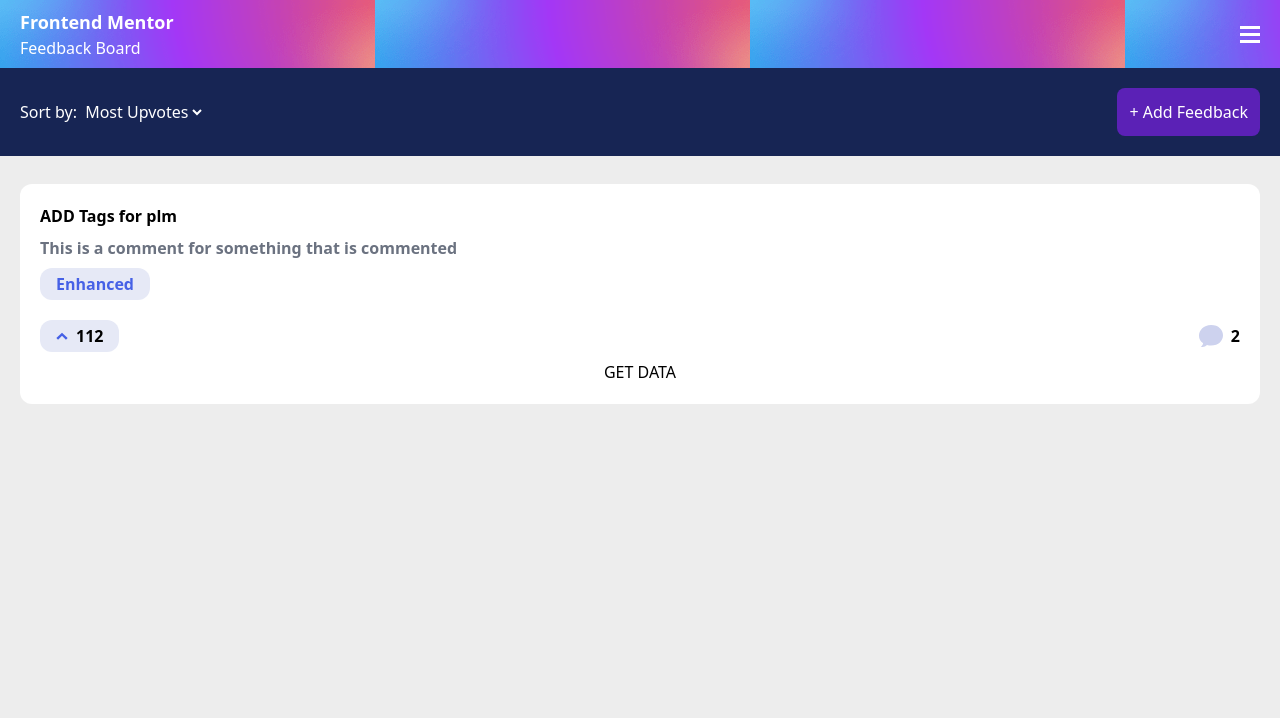
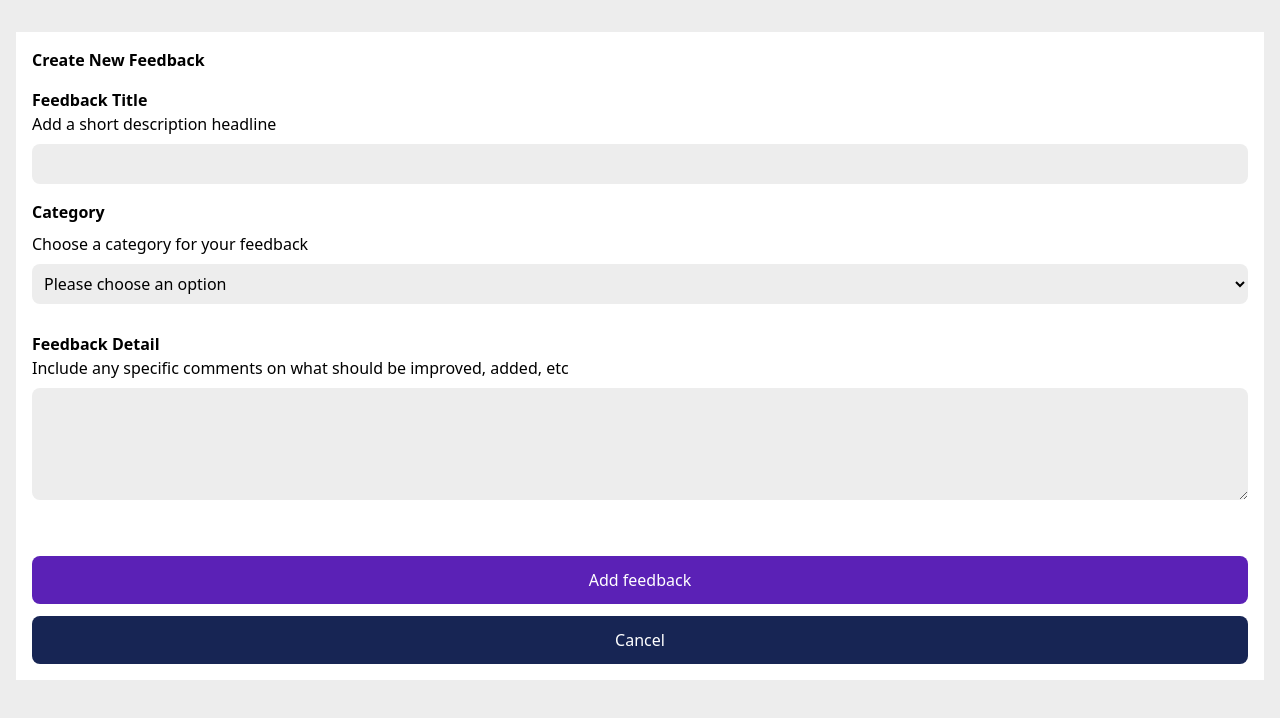
Before and after one commit to iulicaldarescu/Product-feedback, a React (Vite) app: page /new-feedback in a window 1280 px wide. Shown: the top 718 px of the page. Built offline with nearby package versions, Linux system fonts and the light colour scheme.

Commit message:
iulian progress added

```diff
--- a/package.json
+++ b/package.json
@@ -13,6 +13,7 @@
     "@supabase/supabase-js": "^2.39.2",
     "react": "^18.2.0",
     "react-dom": "^18.2.0",
+    "react-router-dom": "^6.21.1",
     "supabase": "^1.127.4"
   },
   "devDependencies": {
--- a/src/App.tsx
+++ b/src/App.tsx
@@ -1,5 +1,6 @@
-import { useState } from "react";
 import Header from "./Components/Header";
+import NewFeedback from "./pages/NewFeedback";
+import { Routes, Route } from "react-router-dom";
 
 import "./App.css";
 import Feedbacks from "./Components/Feedbacks";
@@ -7,8 +8,24 @@ import Feedbacks from "./Components/Feedbacks";
 function App() {
   return (
     <>
-      <Header />
-      <Feedbacks />
+      <Routes>
+        <Route
+          path="/"
+          element={
+            <>
+              <Header /> <Feedbacks />
+            </>
+          }
+        ></Route>
+        <Route
+          path="/new-feedback"
+          element={
+            <>
+              <NewFeedback />
+            </>
+          }
+        ></Route>
+      </Routes>
     </>
   );
 }
--- /dev/null
+++ b/src/Components/AddFeedback.tsx
@@ -0,0 +1,14 @@
+type AddFeedbackProps = {
+  onClickProp: () => void;
+  children?: React.ReactNode;
+};
+
+function AddFeedback({ onClickProp, children }: AddFeedbackProps) {
+  return (
+    <button className="bg-violet-800 p-3 rounded-lg" onClick={onClickProp}>
+      {children || "+ Add feedback"}
+    </button>
+  );
+}
+
+export default AddFeedback;
--- a/src/Components/Feedbacks.tsx
+++ b/src/Components/Feedbacks.tsx
@@ -1,6 +1,14 @@
 import arrowDown from "../assets/shared/icon-arrow-down.svg";
 import Feedback from "./Feedback";
+import AddFeedback from "./AddFeedback";
+import { useNavigate } from "react-router-dom";
 function Feedbacks() {
+  const navigate = useNavigate();
+
+  const handleClick = () => {
+    navigate("/new-feedback");
+  };
+
   return (
     <>
       <div className="flex  justify-between items-center bg-blue-950 text-white p-5">
@@ -14,7 +22,14 @@ function Feedbacks() {
           </select>
         </div>
 
-        <button className="bg-violet-800 p-3 rounded-lg">+ Add Feedback</button>
+        {/* <button
+          className="bg-violet-800 p-3 rounded-lg"
+          onClick={() => navigate("/new-feedback")}
+        >
+          + Add Feedback
+        </button> */}
+
+        <AddFeedback onClickProp={handleClick}>+ Add feedback</AddFeedback>
       </div>
       {/* Single Feedback adding */}
       <Feedback />
--- a/src/Components/Header.tsx
+++ b/src/Components/Header.tsx
@@ -19,6 +19,7 @@ function Header() {
         return true;
       case "CLOSE_MODAL":
         return false;
+
       default:
         return state;
     }
@@ -32,6 +33,7 @@ function Header() {
   };
 
   const closeModal = () => {
+    // Trigger the slide-out animation by adding a class
     dispatch({ type: "CLOSE_MODAL" });
   };
 
@@ -55,12 +57,15 @@ function Header() {
 
       {isModalMenuOpen && (
         <div
-          className=" absolute bg-violet-300 top-0 right-0 left-40 h-screen"
-          onClick={closeModal}
+          className={`absolute bg-violet-300 top-0 right-0 left-40 h-screen ${
+            isModalMenuOpen
+              ? styles["animate-slide-in"]
+              : styles["animate-slide-out"]
+          }`}
         >
           {/* //close button */}
-          <button>
-            <img src={closeMenu} className="pl-5 py-3"></img>
+          <button onClick={closeModal}>
+            <img src={closeMenu} className={`pl-5 py-3 `}></img>
           </button>
 
           {/* container that holds the 2 blocks of menu like in the photo */}
--- a/src/main.tsx
+++ b/src/main.tsx
@@ -1,10 +1,13 @@
-import React from 'react'
-import ReactDOM from 'react-dom/client'
-import App from './App.tsx'
-import './index.css'
+import React from "react";
+import ReactDOM from "react-dom/client";
+import App from "./App.tsx";
+import "./index.css";
+import { BrowserRouter } from "react-router-dom";
 
-ReactDOM.createRoot(document.getElementById('root')!).render(
-  <React.StrictMode>
-    <App />
-  </React.StrictMode>,
-)
+ReactDOM.createRoot(document.getElementById("root")!).render(
+  <BrowserRouter>
+    <React.StrictMode>
+      <App />
+    </React.StrictMode>
+  </BrowserRouter>
+);
--- /dev/null
+++ b/src/pages/NewFeedback.tsx
@@ -0,0 +1,79 @@
+import styles from "../styles/NewFeedback.module.css";
+import AddFeedback from "../Components/AddFeedback";
+import { useNavigate } from "react-router-dom";
+
+function NewFeedback() {
+  const navigate = useNavigate();
+
+  // add feedback button logic
+  const handleClick = () => {
+    console.log("FEEDBACK POSTED");
+  };
+
+  return (
+    <div className="flex flex-col mx-4 p-4 mb-20 bg-white gap-4 mt-8">
+      <div>
+        <p className="font-bold">Create New Feedback</p>
+      </div>
+
+      {/* feedback title */}
+      <div className="flex flex-col">
+        <p className="font-semibold">Feedback Title</p>
+        <label htmlFor="feedback-title" className="pb-2">
+          Add a short description headline
+        </label>
+        <input
+          id="feedback-title"
+          name="feedback-title"
+          type="text"
+          className="bg-[#ededed] rounded-lg p-2 w-full outline-none"
+        ></input>
+      </div>
+
+      {/* feedback category */}
+      <div className="flex flex-col gap-2">
+        <p className=" font-semibold">Category</p>
+        <label htmlFor="feedback-category">
+          Choose a category for your feedback
+        </label>
+        <select
+          id="feedback-category"
+          name="feedback-category"
+          className={`bg-[#ededed] rounded-lg p-2 w-full outline-none`}
+        >
+          <option value="default">Please choose an option</option>
+          <option value="Feature">Feature</option>
+          <option value={`Enhancement`}>Enhancement</option>
+          <option value="UI">UI</option>
+          <option value="UX">UX</option>
+          <option value="Bug">Bug</option>
+        </select>
+      </div>
+
+      {/* feedback Detail */}
+      <div className="flex flex-col pb-10 mt-3">
+        <p className="font-semibold">Feedback Detail</p>
+        <label htmlFor="feedback-details">
+          Include any specific comments on what should be improved, added, etc
+        </label>
+        <textarea
+          id="feedback-details"
+          name="feedback-details"
+          className="bg-[#ededed] h-28 rounded-lg mt-2 outline-none p-4"
+        ></textarea>
+      </div>
+
+      <div className="flex flex-col gap-3 text-white">
+        <AddFeedback onClickProp={handleClick}>Add feedback</AddFeedback>
+        <button
+          className="bg-blue-950 p-3 rounded-lg"
+          onClick={() => navigate("/")}
+        >
+          Cancel
+        </button>
+      </div>
+    </div>
+  );
+}
+
+export default NewFeedback;
--- a/src/styles/Header.module.css
+++ b/src/styles/Header.module.css
@@ -8,3 +8,29 @@
   color: white;
   border-radius: 0.5rem;
 }
+
+@keyframes slideIn {
+  from {
+    transform: translateX(100%);
+  }
+  to {
+    transform: translateX(0);
+  }
+}
+
+@keyframes slideOut {
+  from {
+    transform: translateX(0);
+  }
+  to {
+    transform: translateX(100%);
+  }
+}
+
+.animate-slide-in {
+  animation: slideIn 0.3s ease-out;
+}
+
+.animate-slide-out {
+  animation: slideOut 0.3s ease-out;
+}
--- /dev/null
+++ b/src/styles/NewFeedback.module.css
@@ -0,0 +1 @@
+/* hover for the select input */
```
Also changed, not shown: 1 other file (tests, documents, lock files or other folders).
